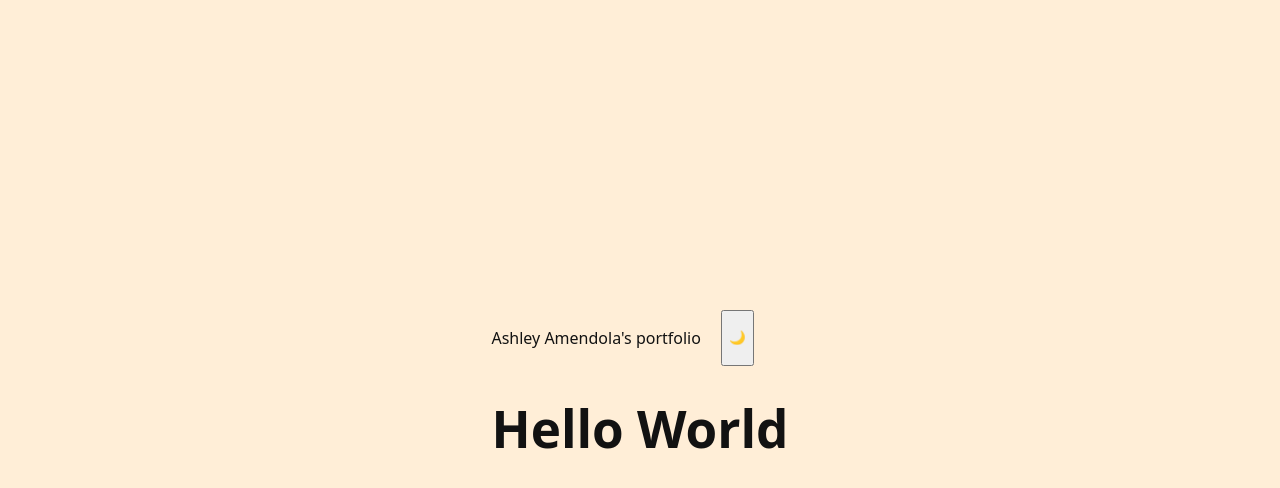
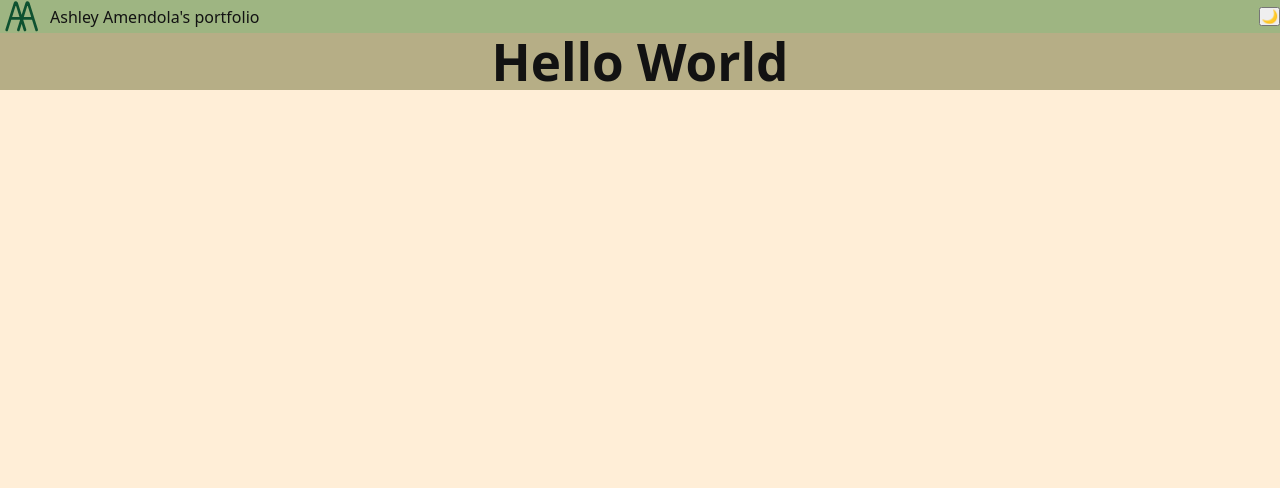
Before and after one commit to a-amendola/portfolio, a React (Vite) app: page / in a window 1280 px wide. Shown: the top 488 px of the page. Built offline with nearby package versions, Linux system fonts and the light colour scheme.

Commit message:
Getting rid of default css, start of navbar

```diff
--- a/src/App.css
+++ b/src/App.css
@@ -1,8 +1,7 @@
 #root {
-  max-width: 1280px;
-  margin: 0 auto;
-  padding: 2rem;
+  width: 100%;
   text-align: center;
+  background-color: var(--accent);
 }
 
 /* Cool animation that infinitely spins the .logo element */
--- a/src/components/NavBar.jsx
+++ b/src/components/NavBar.jsx
@@ -8,8 +8,26 @@ export function NavBar({ theme, setTheme }) {
     }
 
     return (
-        <div className="nav-bar">
+        <nav className="nav-bar">
+            <div className="nav-section">
+                <div className="logo">
+                    <svg viewBox="0 0 120 100" xmlns="http://www.w3.org/2000/svg">
+                        <path
+                            d="M20 90 L45 10 Q47 6 50 10 L75 90
+                            M35 55 H60
+                            M55 90 L80 10 Q82 6 85 10 L110 90
+                            M70 55 H95"
+                            fill="none"
+                            stroke="currentColor"
+                            stroke-width="8"
+                            stroke-linecap="round"
+                            stroke-linejoin="round"
+                        />
+                    </svg>
+                </div>
                 <p>Ashley Amendola's portfolio</p>
+            </div>
+            <div className="nav-section">
                 <button
                     onClick={toggleTheme}
                     aria-label={isDark ? "Switch to light mode" : "Switch to dark mode"}
@@ -17,5 +35,6 @@ export function NavBar({ theme, setTheme }) {
                     {isDark ? "☀️" : "🌙"}
                 </button>
             </div>
+        </nav>
     );
 }
--- a/src/components/navbar.css
+++ b/src/components/navbar.css
@@ -1,4 +1,22 @@
 .nav-bar {
     display: flex;
-    gap: 20px;
+    background-color: var(--secondary);
+    width: 100%;
+    position: sticky;
+    top: 0;
+    z-index: 15;
+    justify-content: space-between;
+    align-items: center;
 }
+
+.nav-section {
+    display: flex;
+    gap: 10px;
+    align-items: center;
+}
+
+.logo {
+    width: 40px;
+    color: var(--primary);
+    display: flex;
+}
--- a/src/index.css
+++ b/src/index.css
@@ -1,24 +1,12 @@
 /* Put general CSS for the whole site in here */
 
 :root {
-  font-family: system-ui, Avenir, Helvetica, Arial, sans-serif;
-  line-height: 1.5;
-  font-weight: 400;
-
   color-scheme: light;
   --text: #121212;
   --background: #ffeed7;
   --primary: #0e5130;
   --secondary: #9eb582;
   --accent: #b6ae86;
-
-  color: var(--text);
-  background-color: var(--background);
-
-  font-synthesis: none;
-  text-rendering: optimizeLegibility;
-  -webkit-font-smoothing: antialiased;
-  -moz-osx-font-smoothing: grayscale;
 }
 
 :root[data-theme="dark"] {
@@ -30,10 +18,24 @@
   --accent: #c0c799;
 }
 
+*,
+*::before,
+*::after {
+  box-sizing: border-box;
+  margin: 0;
+  padding: 0;
+}
+
+
+html {
+  font-family: system-ui, Avenir, Helvetica, Arial, sans-serif;
+  line-height: 1.5;
+  font-weight: 400;
+  color: var(--text);
+}
+
 body {
-  margin: 0;
-  display: flex;
-  place-items: center;
+  background-color: var(--background);
   min-width: 320px;
   min-height: 100vh;
 }
```
Also changed, not shown: src/assets/logo.svg (added). Lines whose indentation alone changed are shown as unchanged.
